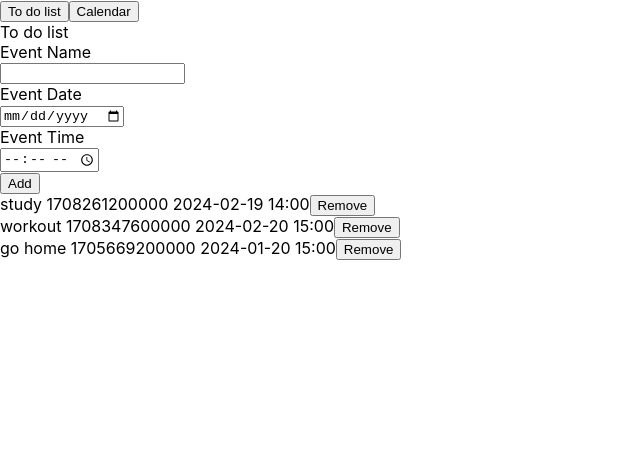
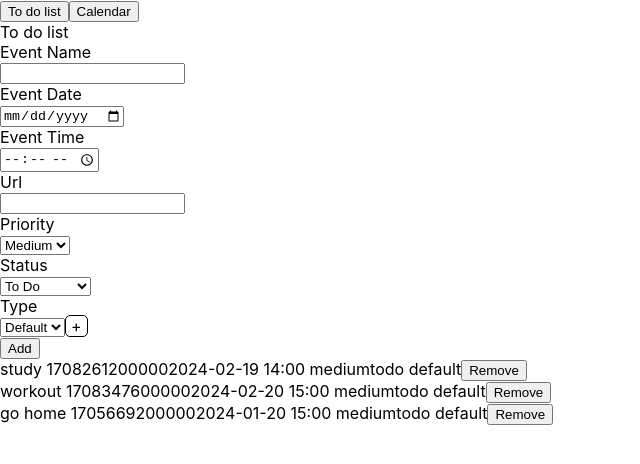
Before and after one commit to jasonliu060/organised, a React (Create React App) app: page / in a window 1280 px wide. Shown: the top 464 px of the page, without its empty margins (0-640 px from the left). Built offline with nearby package versions, Linux system fonts and the light colour scheme.

Commit message:
Added more attributes to events metadata(priority, url, status, type), allow user to add these attibutes to event when creating the event, allow user to customise event type

```diff
--- a/src/App.css
+++ b/src/App.css
@@ -41,3 +41,20 @@
   border-radius: 10px;
   cursor: pointer;
 }
+
+.add-icon, .tick-icon{
+  border: 1px solid black;
+  border-radius: 5px;
+  cursor: pointer;
+  text-align: center;
+  padding-left: 5px;
+  padding-right: 5px;
+}
+
+.hidden {
+  display: none;
+}
+
+.shown {
+  display: inline;
+}
--- a/src/App.js
+++ b/src/App.js
@@ -11,18 +11,30 @@ function App() {
   const [events, setEvents] = useState([{
     id: 1,
     name: 'study',
+    type: 'default',
+    priority: 'medium',
+    url: '',
+    status: 'todo',
     milliseconds: 1708261200000,
     dateString: '2024-02-19',
     time: '14:00'
   }, {
     id: 2,
     name: 'workout',
+    type: 'default',
+    priority: 'medium',
+    url: '',
+    status: 'todo',
     milliseconds: 1708347600000,
     dateString: '2024-02-20',
     time: '15:00'
   },{
     id: 3,
     name: 'go home',
+    type: 'default',
+    priority: 'medium',
+    url: '',
+    status: 'todo',
     milliseconds: 1705669200000,
     dateString: '2024-01-20',
     time: '15:00'
--- a/src/components/Eventinput.js
+++ b/src/components/Eventinput.js
@@ -1,29 +1,118 @@
-import {useState} from 'react'
+import { useState } from 'react'
 
-export default function Eventinput({addEvent}) {
+export default function Eventinput({ addEvent }) {
   const [name, setName] = useState('');
   const [dateString, setDateString] = useState('');
   const [time, setTime] = useState('');
+  const [url, setUrl] = useState('');
+  const [priority, setPriority] = useState('medium');
+  const [status, setStatus] = useState('todo');
+  const [newTypeOption, setNewTypeOption] = useState('');
+  const [type, setType] = useState('default');
 
-  function submitHandler(e){
+  const [addIconClassName, setAddIconClassName] = useState('add-icon');
+  const [addTypeInputClassName, setAddTypeInputClassName] = useState('hidden');
+  const [tickIconClassName, setTickIconClassName] = useState('tick-icon hidden');
+
+  const [typeList, setTypeList] = useState([
+    'Default'
+  ])
+
+  function addIconOnClickHandler(){
+    if (addIconClassName === 'add-icon'){
+      setAddIconClassName('add-icon hidden');
+      setAddTypeInputClassName('shown');
+      setTickIconClassName('tick-icon shown');
+    }
+  }
+
+  function tickIconOnClickHandler(){
+    if (newTypeOption !== ''){
+      setTypeList([
+        ...typeList,
+        newTypeOption
+      ])
+      setAddIconClassName('add-icon shown');
+      setAddTypeInputClassName('hidden');
+      setTickIconClassName('tick-icon hidden');
+      alert('Type option added')
+    } else {
+      alert('Type name can not be empty!')
+    }
+  }
+
+  function submitHandler(e) {
     e.preventDefault();
     let year = Number(dateString.slice(0, 4))
-    let month = Number(dateString.charAt(5)==='0' ? dateString.charAt(6) : dateString.slice(5, 7)) - 1
-    let date = Number(dateString.charAt(8)==='0' ? dateString.charAt(9) : dateString.slice(8, 10))
+    let month = Number(dateString.charAt(5) === '0' ? dateString.charAt(6) : dateString.slice(5, 7)) - 1
+    let date = Number(dateString.charAt(8) === '0' ? dateString.charAt(9) : dateString.slice(8, 10))
     const dateObject = new Date(year, month, date);
     const milliseconds = dateObject.getTime();
-    addEvent(name, milliseconds, dateString, time);
+    addEvent(name, milliseconds, dateString, time, url, priority, status, type);
   }
 
   return (
     <>
       <form onSubmit={submitHandler}>
-        <div><label>Event Name</label></div>
-        <div><input required type="text" name="name" value={name} onChange={(e)=>{setName(e.target.value)}}/></div>
-        <div><label>Event Date</label></div>
-        <div><input type="date" name="date" value={dateString} onChange={(e)=>{setDateString(e.target.value)}}/></div>
-        <div><label>Event Time</label></div>
-        <div><input type="time" name="time" value={time} onChange={(e)=>{setTime(e.target.value)}}/></div>
+        <div>
+          <label>Event Name</label>
+        </div>
+        <div>
+          <input required type="text" name="name" value={name} onChange={(e) => { setName(e.target.value) }} />
+        </div>
+        <div>
+          <label>Event Date</label>
+        </div>
+        <div>
+          <input type="date" name="date" value={dateString} onChange={(e) => { setDateString(e.target.value) }} />
+        </div>
+        <div>
+          <label>Event Time</label>
+        </div>
+        <div>
+          <input type="time" name="time" value={time} onChange={(e) => { setTime(e.target.value) }} />
+        </div>
+        <div
+        ><label>Url</label>
+        </div>
+        <div>
+          <input type="text" name="url" value={url} onChange={(e) => { setUrl(e.target.value) }} />
+        </div>
+        <div>
+          <label>Priority</label>
+        </div>
+        <div>
+          <select name="priority" value={priority} onChange={(e) => { setPriority(e.target.value) }}>
+            <option value="high">High</option>
+            <option value="medium">Medium</option>
+            <option value="low">Low</option>
+          </select>
+        </div>
+        <div>
+          <label>Status</label>
+        </div>
+        <div>
+          <select name="status" value={status} onChange={(e) => { setStatus(e.target.value) }}>
+            <option value="todo">To Do</option>
+            <option value="inprogress">In Progress</option>
+            <option value="done">Done</option>
+          </select>
+        </div>
+        <div>
+          <label>Type</label>
+        </div>
+        <div>
+          <select name="type" value={type} onChange={(e) => { setType(e.target.value) }}>
+          {typeList.map(
+              (element,index)=>(
+                <option value={element} key={index}>{element}</option>
+              )
+            )}
+          </select>
+          <span className={addIconClassName} onClick={addIconOnClickHandler}>+</span>
+          <input className={addTypeInputClassName} value={newTypeOption} onChange={(e) => { setNewTypeOption(e.target.value) }} type="text"/>
+          <span className={tickIconClassName} onClick={tickIconOnClickHandler}>&#10003;</span>
+        </div>
         <button>Add</button>
       </form>
     </>
--- a/src/components/Eventlist.js
+++ b/src/components/Eventlist.js
@@ -6,7 +6,10 @@ export default function Eventlist({ events, removeEvent }) {
       {events.map(element => {
         return (
           <div key={element.id}>
-            {element.name} {element.milliseconds} {element.dateString} {element.time}
+            {element.name} {element.milliseconds}
+            {element.dateString} {element.time}
+            {element.url} {element.priority}
+            {element.status} {element.type}
             <button onClick={() => removeEvent(element.id)}>Remove</button>
           </div>
         )
--- a/src/components/Todolist.js
+++ b/src/components/Todolist.js
@@ -6,7 +6,7 @@ export default function Todolist({ events, setEvents }) {
     setEvents(events.filter((element) => element.id !== id ))
   }
 
-  function addEvent(name, milliseconds, dateString, time){
+  function addEvent(name, milliseconds, dateString, time, url, priority, status, type){
     const id = Math.floor(Math.random() * 1000000)
     setEvents([
       ...events,
@@ -15,7 +15,11 @@ export default function Todolist({ events, setEvents }) {
         name: name,
         milliseconds: milliseconds,
         dateString: dateString,
-        time: time
+        time: time,
+        type: type,
+        priority: priority,
+        url: url,
+        status: status,
       }
     ])
     console.log(events);
--- a/src/components/Weekschedule.js
+++ b/src/components/Weekschedule.js
@@ -13,8 +13,8 @@ export default function Weekschedule({ date, setDate, setDaySwitcher, setMonthSw
   let monthOfSat = 0;
   let yearOfSat = 0;
 
-  const [month, setMonth] = useState(date.getMonth());
-  const [year, setYear] = useState(date.getFullYear());
+  const [month] = useState(date.getMonth());
+  const [year] = useState(date.getFullYear());
 
   const temporaryDateObject = new Date(date.getFullYear(), date.getMonth(), date.getDate() - date.getDay());
   dateOfSun = temporaryDateObject.getDate();
```
